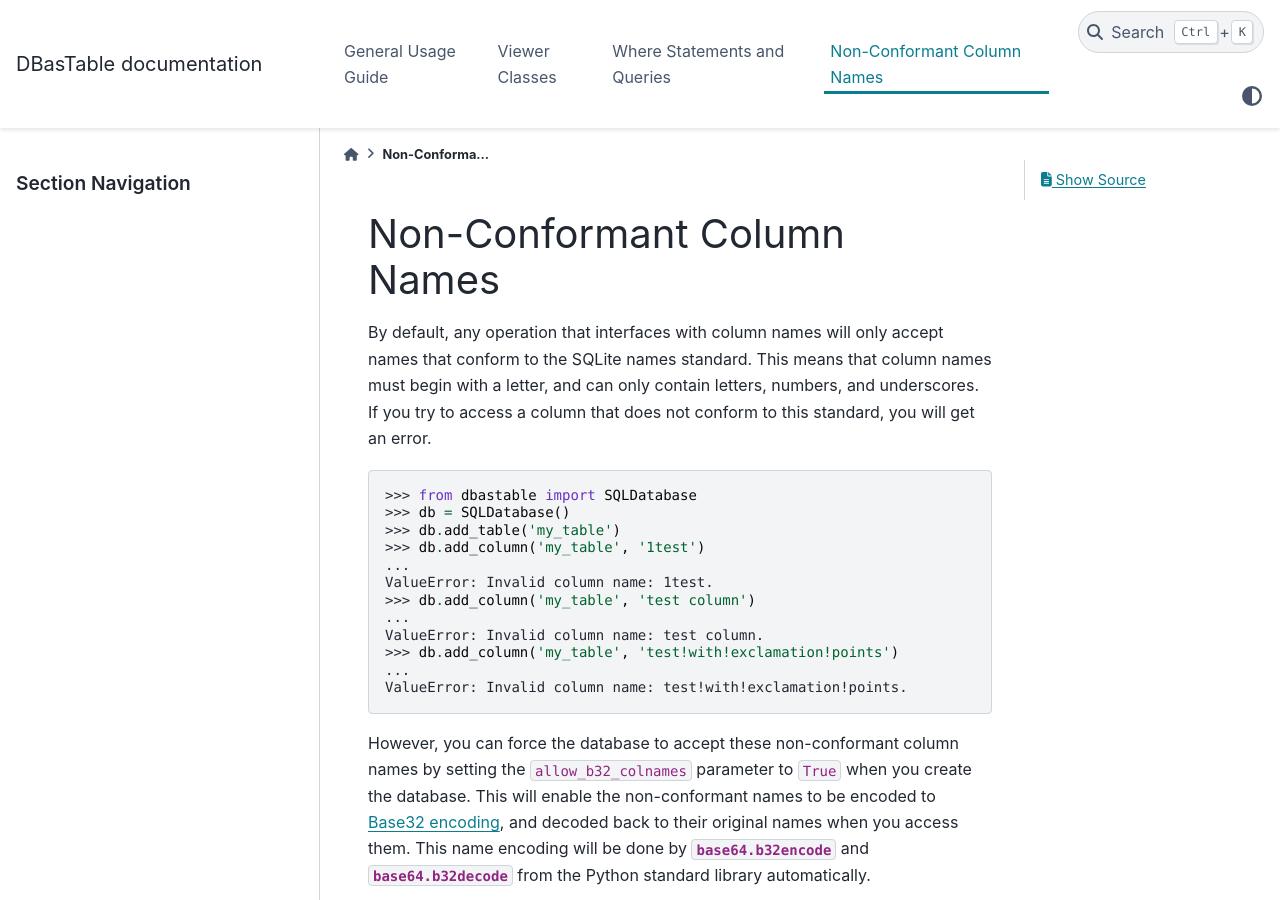
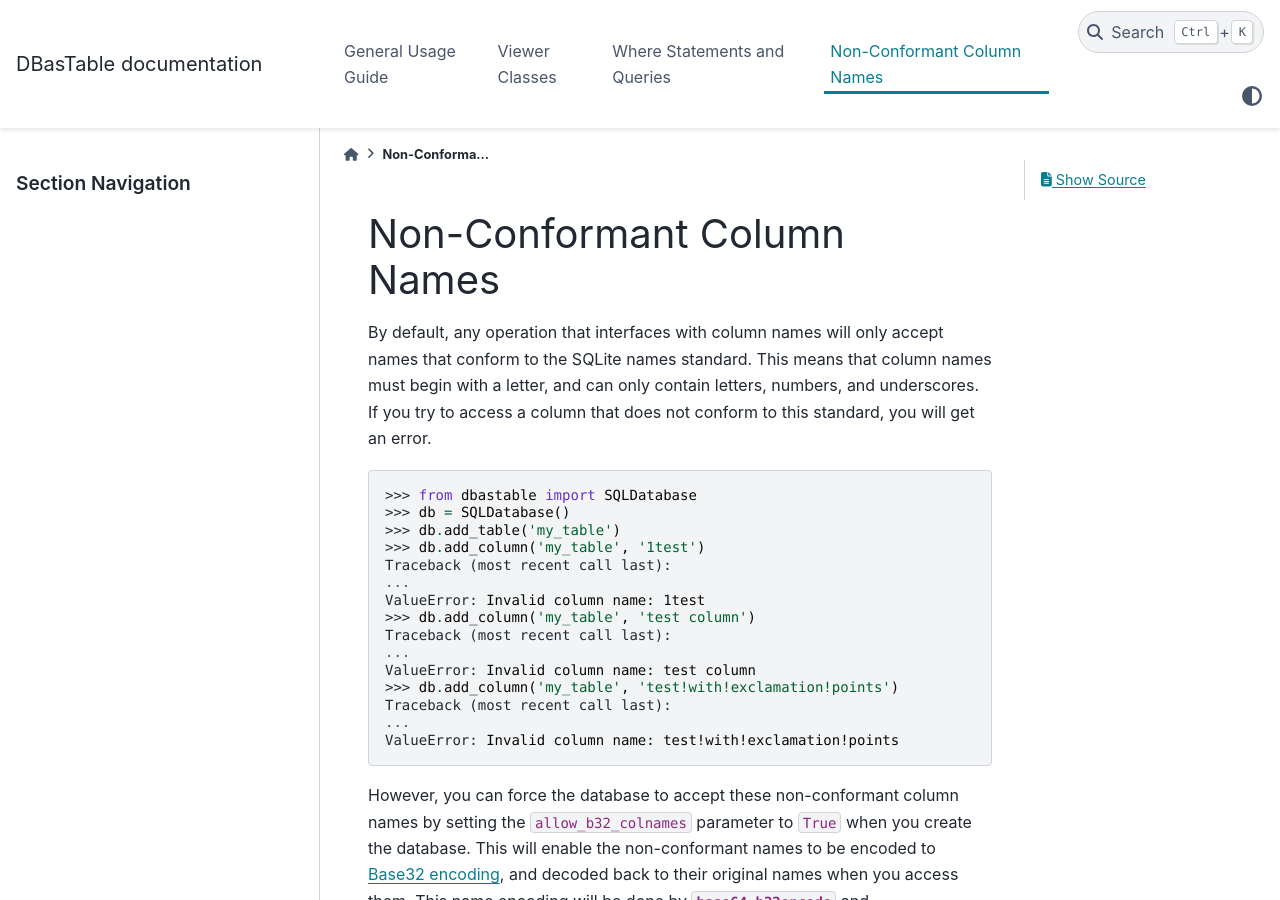
Before and after one commit to juliotux/DBasTable, a Sphinx documentation site: the page built from docs/nonconformant.rst, in a window 1280 px wide and 900 px high. Built offline with Sphinx 7.4.7 and the PyData theme 0.15.4, drawn with Linux system fonts in a browser that asks for light colours; the version number could not be read and is left out.

```diff
--- a/docs/conf.py
+++ b/docs/conf.py
@@ -47,7 +47,7 @@ html_static_path = ['_static']
 htmlhelp_basename = 'dbastable'
 html_theme_options = {
   "show_prev_next": False,
-  "footer_items": ["copyright", "sphinx-version", "theme-version"]
+  "footer_items": ["copyright", "sphinx-version"]
 }
 
 autosummary_generate = True
--- a/docs/nonconformant.rst
+++ b/docs/nonconformant.rst
@@ -8,15 +8,18 @@ By default, any operation that interfaces with column names will only accept nam
     >>> from dbastable import SQLDatabase
     >>> db = SQLDatabase()
     >>> db.add_table('my_table')
-    >>> db.add_column('my_table', '1test')  # doctest: +SKIP
+    >>> db.add_column('my_table', '1test')  # doctest: +IGNORE_EXCEPTION_DETAIL
+    Traceback (most recent call last):
     ...
-    ValueError: Invalid column name: 1test.
-    >>> db.add_column('my_table', 'test column')  # doctest: +SKIP
+    ValueError: Invalid column name: 1test
+    >>> db.add_column('my_table', 'test column')  # doctest: +IGNORE_EXCEPTION_DETAIL
+    Traceback (most recent call last):
     ...
-    ValueError: Invalid column name: test column.
-    >>> db.add_column('my_table', 'test!with!exclamation!points')  # doctest: +SKIP
+    ValueError: Invalid column name: test column
+    >>> db.add_column('my_table', 'test!with!exclamation!points')  # doctest: +IGNORE_EXCEPTION_DETAIL
+    Traceback (most recent call last):
     ...
-    ValueError: Invalid column name: test!with!exclamation!points.
+    ValueError: Invalid column name: test!with!exclamation!points
 
 However, you can force the database to accept these non-conformant column names by setting the ``allow_b32_colnames`` parameter to ``True`` when you create the database. This will enable the non-conformant names to be encoded to `Base32 encoding <https://en.wikipedia.org/wiki/Base32>`_, and decoded back to their original names when you access them. This name encoding will be done by `base64.b32encode` and `base64.b32decode` from the Python standard library automatically.
 
```
Also changed, not shown: 1 other file.
